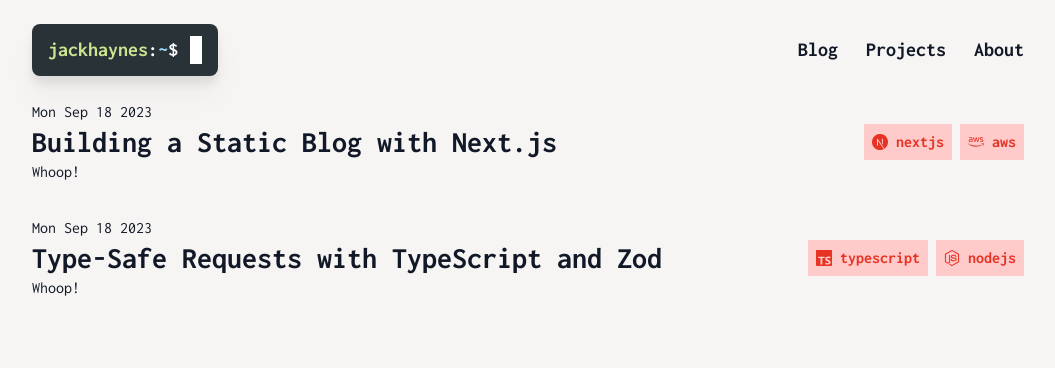
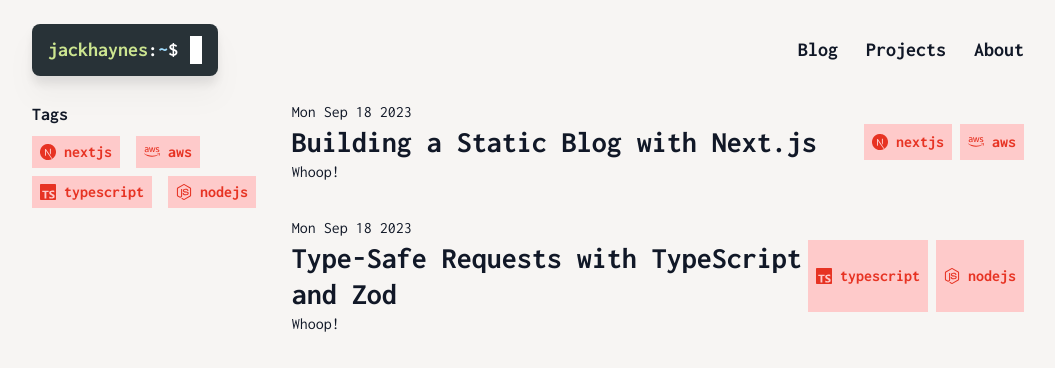
Before and after one commit to jdhaynes/personal-website, a Next.js app: page /blog in a window 1280 px wide. Shown: the top 368 px of the page, without its empty margins (112-1167 px from the left). Built offline with nearby package versions, Linux system fonts and the light colour scheme.

Commit message:
Added tags filter to blog.

```diff
--- a/app/blog/page.tsx
+++ b/app/blog/page.tsx
@@ -1,9 +1,28 @@
 import { getAllPostsMetadata } from "@/lib/blog";
 import PostList from "@/components/blog/PostList";
+import TagsList from "@/components/blog/TagsList";
 
 const BlogHomePage = () => {
   const postMetadata = getAllPostsMetadata();
-  return <PostList posts={postMetadata} />;
+  const postTags = Array.from(
+    new Set(
+      postMetadata.reduce<string[]>((acc, { tags }) => {
+        return acc.concat(tags);
+      }, []),
+    ),
+  );
+
+  return (
+    <div className="flex flex-row">
+      <div className="w-[300px]">
+        <h1 className="text-lg font-bold mb-2">Tags</h1>
+        <TagsList tags={postTags} />
+      </div>
+      <div>
+        <PostList posts={postMetadata} />
+      </div>
+    </div>
+  );
 };
 
 export default BlogHomePage;
--- /dev/null
+++ b/components/blog/TagsList.tsx
@@ -0,0 +1,19 @@
+import React from "react";
+import TagBadge from "@/components/blog/TagBadge";
+import Link from "next/link";
+
+const TagsList: React.FC<{ tags: string[] }> = ({ tags }) => {
+  return (
+    <ul className="flex flex-wrap gap-x-4 gap-y-2">
+      {tags.map((tag) => (
+        <li className="w-fit">
+          <Link href={`tags/${tag}`}>
+            <TagBadge tag={tag} />
+          </Link>
+        </li>
+      ))}
+    </ul>
+  );
+};
+
+export default TagsList;
```
